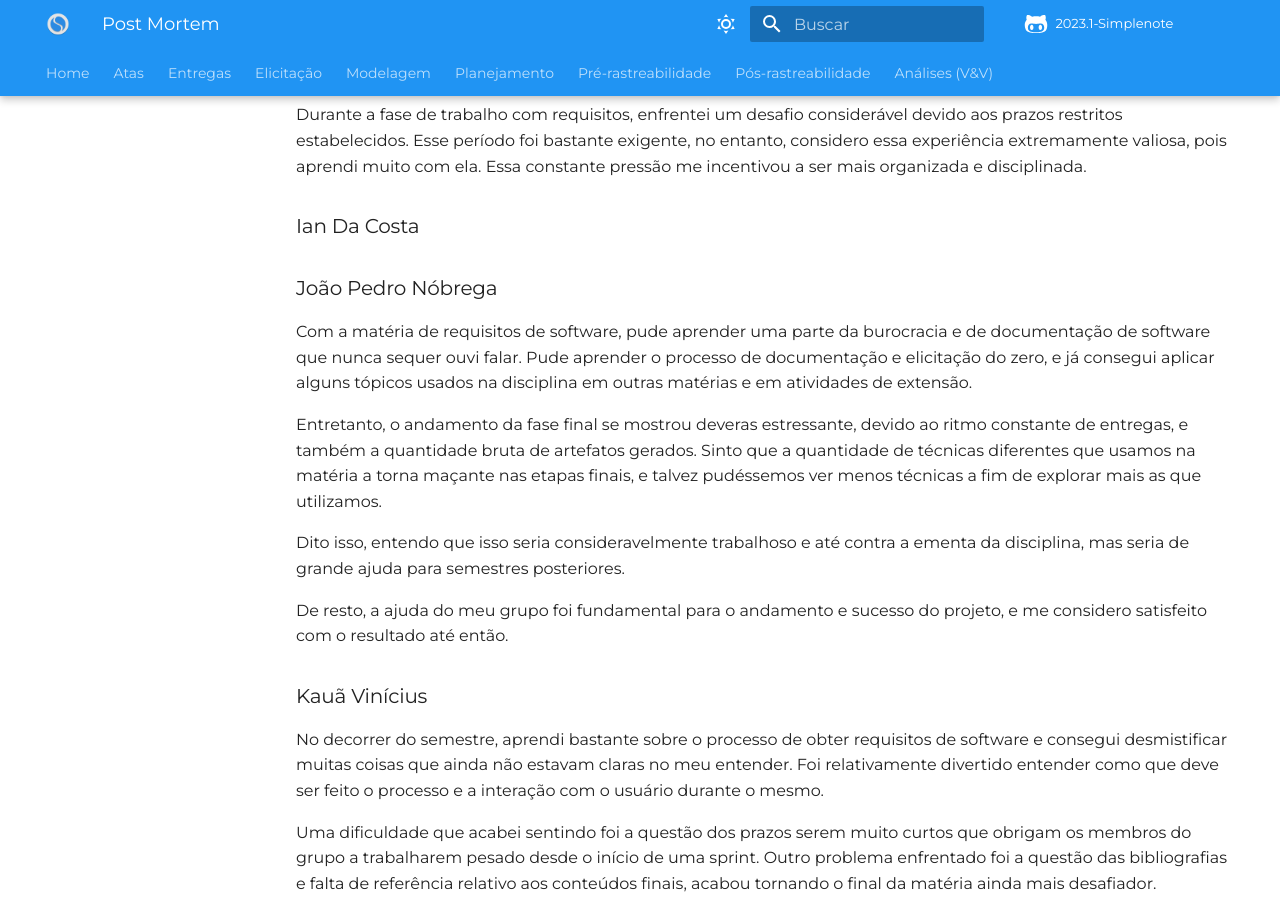
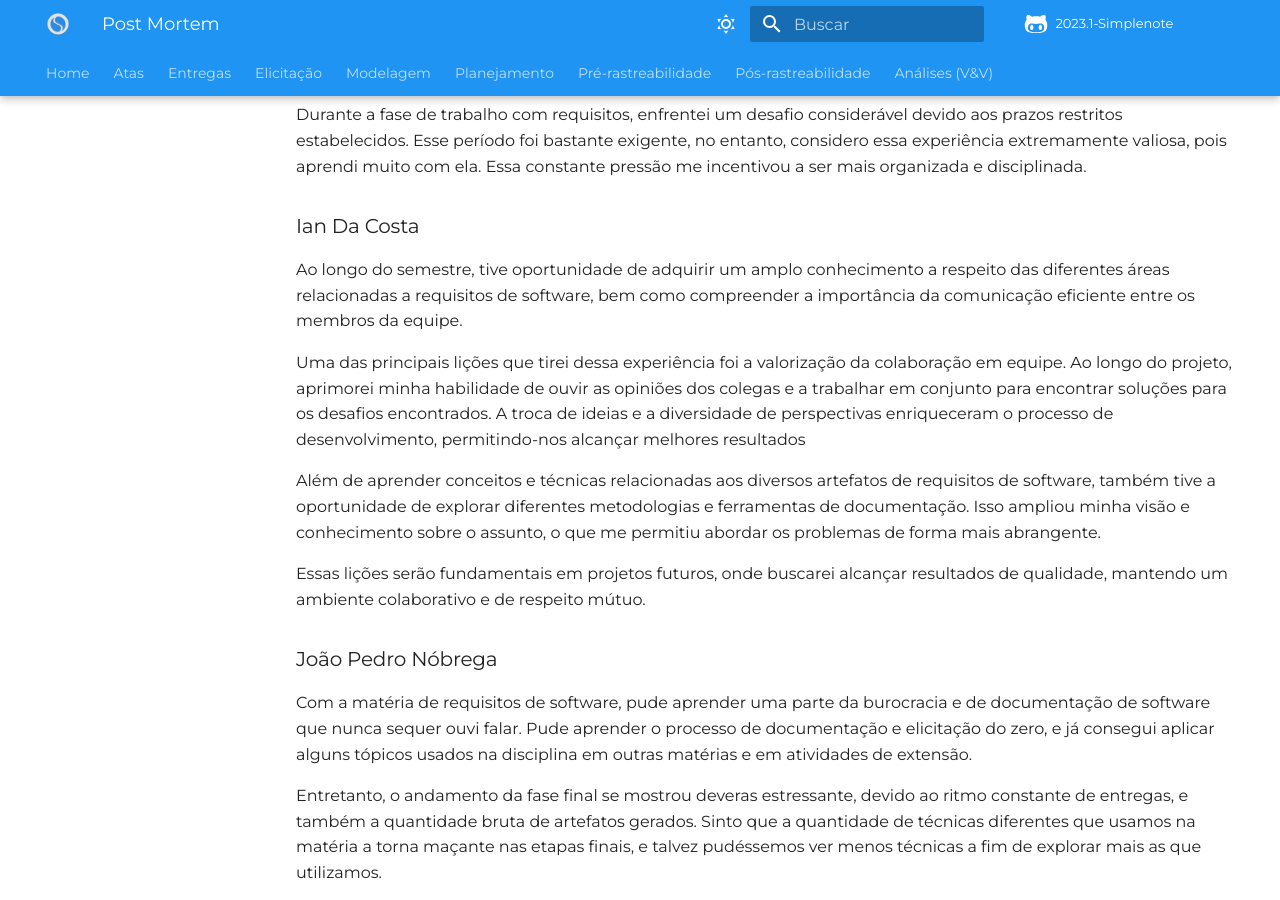
Before and after one commit to Requisitos-de-Software/2023.1-Simplenote, an MkDocs documentation site: the page built from docs/PostMortem.md, in a window 1280 px wide and 900 px high, scrolled down 1309 px. Built offline with MkDocs 1.6.1 and Material for MkDocs 9.7.7, drawn with Linux system fonts in a browser that asks for light colours; some web fonts are replaced; comment, search, counter and statistics services are not loaded.

Commit message:
Update PostMortem.md

```diff
--- a/docs/PostMortem.md
+++ b/docs/PostMortem.md
@@ -32,6 +32,15 @@ Durante a fase de trabalho com requisitos, enfrentei um desafio considerável de
 
 ### Ian Da Costa
 
+Ao longo do semestre, tive oportunidade de adquirir um amplo conhecimento a respeito das diferentes áreas relacionadas a requisitos de software, bem como compreender a importância da comunicação eficiente entre os membros da equipe.
+
+Uma das principais lições que tirei dessa experiência foi a valorização da colaboração em equipe. Ao longo do projeto, aprimorei minha habilidade de ouvir as opiniões dos colegas e a trabalhar em conjunto para encontrar soluções para os desafios encontrados. A troca de ideias e a diversidade de perspectivas enriqueceram o processo de desenvolvimento, permitindo-nos alcançar melhores resultados
+
+Além de aprender conceitos e técnicas relacionadas aos diversos artefatos de requisitos de software, também tive a oportunidade de explorar diferentes metodologias e ferramentas de documentação. Isso ampliou minha visão e conhecimento sobre o assunto, o que me permitiu abordar os problemas de forma mais abrangente.
+
+Essas lições serão fundamentais em projetos futuros, onde buscarei alcançar resultados de qualidade, mantendo um ambiente colaborativo e de respeito mútuo.
+
+
 ### João Pedro Nóbrega
 
 Com a matéria de requisitos de software, pude aprender uma parte da burocracia e de documentação de software que nunca sequer ouvi falar. Pude aprender o processo de documentação e elicitação do zero, e já consegui aplicar alguns tópicos usados na disciplina em outras matérias e em atividades de extensão.
```
